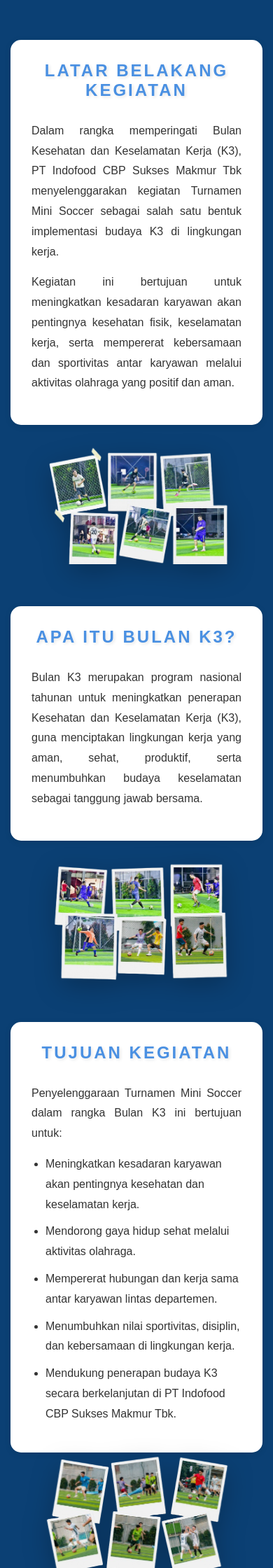
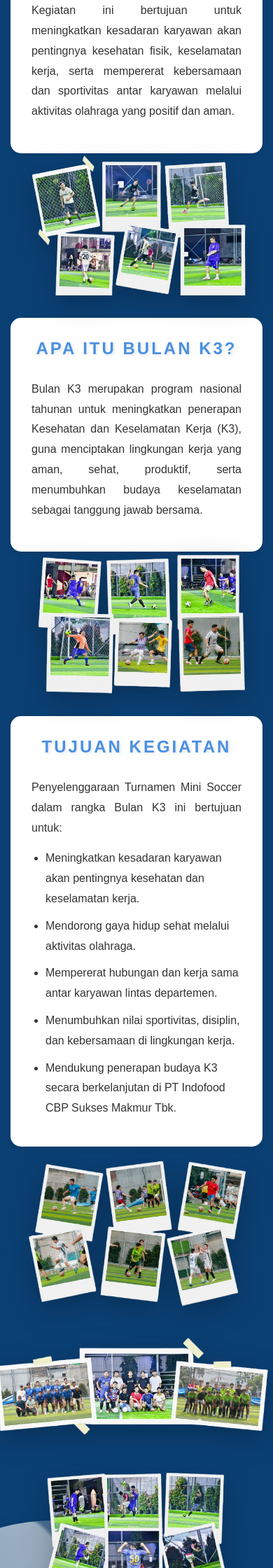
Before and after one commit to stefani811/Web-BulanK3, a PHP site: page / in a window 390 px wide. Shown: the part 1440-3680 px from the top of the page at 70% size. Run offline with PHP 8.4, Linux system fonts and the light colour scheme; data that the repository does not hold is empty; some web fonts are replaced.

Commit message:
Foto Gambar Udh Pas & Responsive + Jadwal Done

```diff
--- a/assets/css/style.css
+++ b/assets/css/style.css
@@ -165,7 +165,7 @@
 
 /* Info Section (Latar Belakang, Apa itu K3, Tujuan) */
 .info-section {
-    padding: 100px 0px;
+    padding: 10px 0 32px;
     background-color: #f0f4f8;
     position: relative;
     overflow: hidden;
@@ -176,7 +176,7 @@
 }
 
 .info-wrapper {
-    max-width: 1000px;
+    max-width: 1100px;
     margin: 0 auto;
 }
 
@@ -184,7 +184,8 @@
 .info-row {
     display: grid;
     grid-template-columns: 1fr 1fr;
-    gap: 30px;
+    column-gap: 60px;
+    row-gap: 32px;
     align-items: center;
 }
 
@@ -228,7 +229,6 @@
 }
 
 .info-decor {
-    margin: 30px;
     display: flex;
     align-items: center;
     justify-content: center;
@@ -236,6 +236,7 @@
 
 .info-decor-image {
     width: 100%;
+    max-height: 480px;
     height: auto;
     object-fit: contain;
     filter: drop-shadow(0 10px 18px rgba(0, 0, 0, 0.25));
@@ -245,20 +246,25 @@
 .info-decor-row {
     display: grid;
     grid-template-columns: 1fr 1fr 1fr;
-    gap: 20px;
-    align-items: end;
+    gap: 10px;
+    align-items: center;
 }
 
 .info-decor-bottom {
     width: 100%;
+    max-height: 350px;
     height: auto;
     object-fit: contain;
     justify-self: center;
     filter: drop-shadow(0 10px 18px rgba(0, 0, 0, 0.25));
-    transform: scale(1.08);
+    transform: scale(1.2);
 }
 
 @media (max-width: 768px) {
+    .info-section {
+        padding: 40px 0 24px;
+    }
+
     .info-row {
         grid-template-columns: 1fr;
     }
@@ -274,12 +280,13 @@
 
     .info-decor-row {
         grid-template-columns: 1fr;
-        gap: 12px;
+        gap: 18px;
+        margin-top: 20px;
     }
 
     .info-decor-bottom {
-        max-width: 320px;
-        transform: scale(1.03);
+        max-width: 420px;
+        transform: scale(1.1);
     }
 }
 
--- a/index.php
+++ b/index.php
@@ -60,7 +60,7 @@
                     </div>
                 </div>
                 <div class="info-decor">
-                    <img src="GambarBagianLatarBelakang/gbr_latar.png" alt="Dekorasi Latar Belakang" class="info-decor-image">
+                    <img src="GambarBagianLatarBelakang/gbr_awal.png" alt="Dekorasi Latar Belakang" class="info-decor-image">
                 </div>
             </div>
 
@@ -108,8 +108,8 @@
             <!-- Baris 4: Dekorasi bawah (3 kolom) -->
             <div class="info-decor-row">
                 <img src="GambarBagianLatarBelakang/gbr_kiribawah1.png" alt="Dekorasi kiri bawah 1" class="info-decor-bottom">
-                <img src="GambarBagianLatarBelakang/gbr_kiribawah2.png" alt="Dekorasi kiri bawah 2" class="info-decor-bottom">
-                <img src="GambarBagianLatarBelakang/gambar_kananbawah.png" alt="Dekorasi kanan bawah" class="info-decor-bottom">
+                <img src="GambarBagianLatarBelakang/gbr_tengah bawah.png" alt="Dekorasi kiri bawah 2" class="info-decor-bottom">
+                <img src="GambarBagianLatarBelakang/gambar_akhir.png" alt="Dekorasi kanan bawah" class="info-decor-bottom">
             </div>
         </div>
     </section>
@@ -136,7 +136,8 @@
             $scheduleMap = [];
             foreach ($schedule as $s) {
                 $dateKey = $s['match_date'];
-                $timeKey = $s['match_time'];
+                // Normalisasi waktu ke format HH:MM agar cocok dengan array $times
+                $timeKey = substr($s['match_time'], 0, 5);
                 $scheduleMap[$dateKey][$timeKey] = $s;
             }
             ?>
```
Also changed, not shown: GambarBagianLatarBelakang/gambar_akhir.png (added), GambarBagianLatarBelakang/gambar_kananbawah.png (deleted), GambarBagianLatarBelakang/gbr_awal.png (renamed from GambarBagianLatarBelakang/gbr_kiribawah2.png), GambarBagianLatarBelakang/gbr_latar.png (deleted), GambarBagianLatarBelakang/gbr_tengah bawah.png (added).
